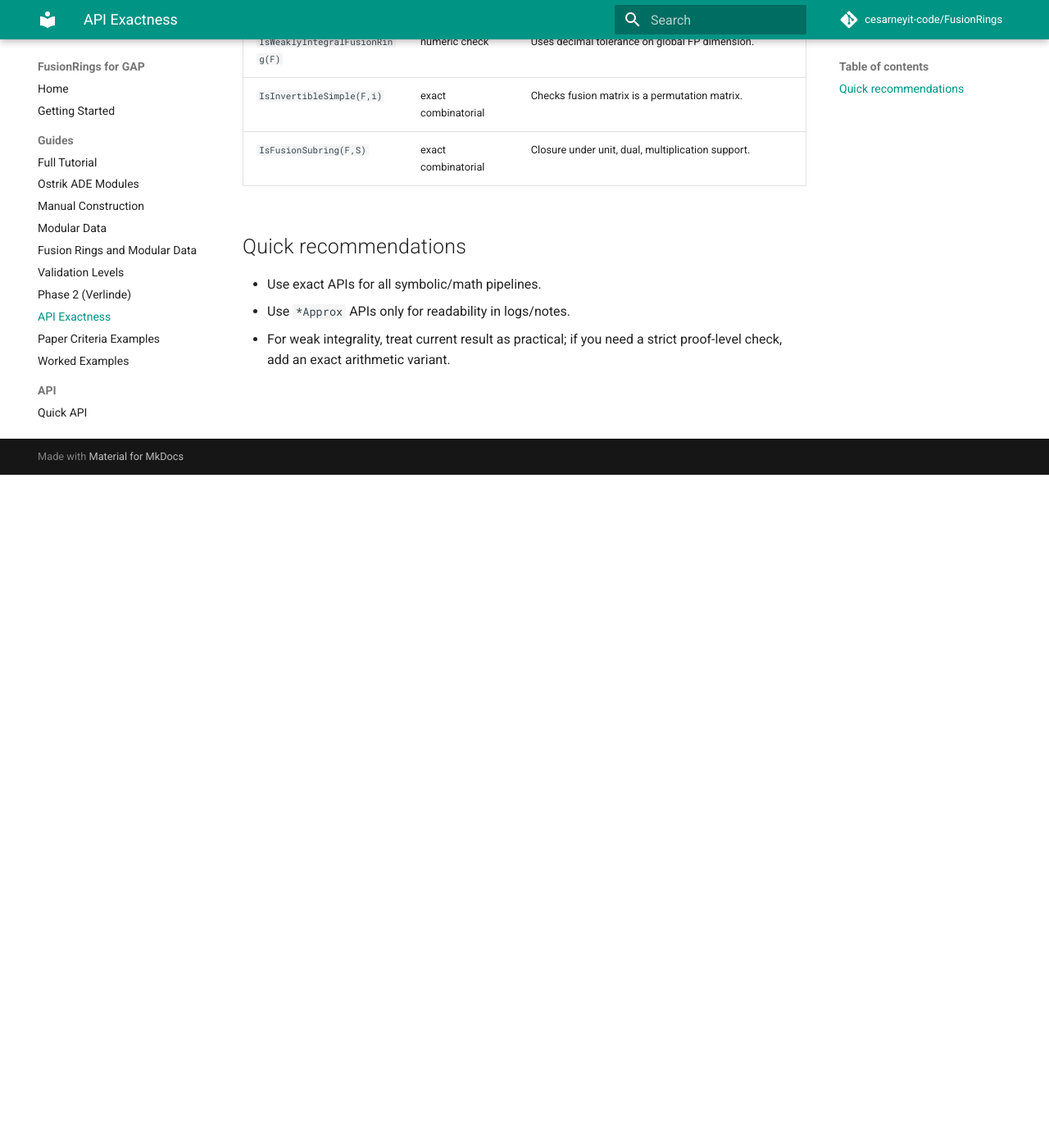
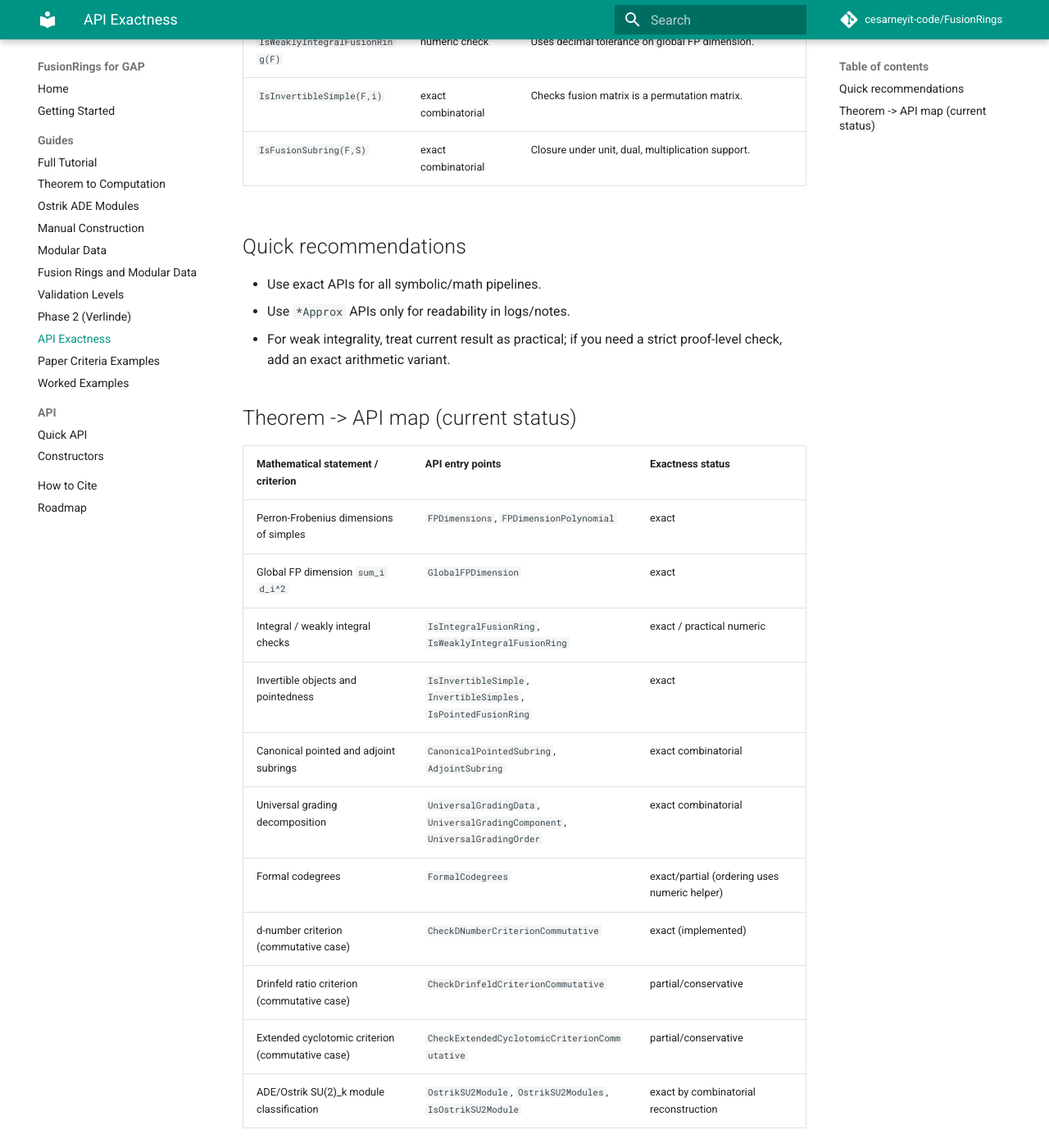
Before and after one commit to cesarneyit-code/FusionRings, an MkDocs documentation site: the page built from webdocs/guide/api-exactness.md, in a window 1280 px wide and 1400 px high, scrolled down 821 px. Shown: the whole window at 82% size. Built offline with MkDocs 1.6.1 and Material for MkDocs 9.7.7, drawn with Linux system fonts in a browser that asks for light colours; comment, search, counter and statistics services are not loaded.

Commit message:
Add theorem-to-API status table and end-to-end theorem tutorial

```diff
--- a/mkdocs.yml
+++ b/mkdocs.yml
@@ -37,6 +37,7 @@
   - Getting Started: guide/getting-started.md
   - Guides:
       - Full Tutorial: guide/full-tutorial.md
+      - Theorem to Computation: guide/theorem-to-computation.md
       - Ostrik ADE Modules: guide/ostrik-ade-modules.md
       - Manual Construction: guide/manual-construction.md
       - Modular Data: guide/modular-data.md
--- a/webdocs/guide/api-exactness.md
+++ b/webdocs/guide/api-exactness.md
@@ -25,3 +25,19 @@
 - Use `*Approx` APIs only for readability in logs/notes.
 - For weak integrality, treat current result as practical; if you need a strict
   proof-level check, add an exact arithmetic variant.
+
+## Theorem -> API map (current status)
+
+| Mathematical statement / criterion | API entry points | Exactness status |
+|---|---|---|
+| Perron-Frobenius dimensions of simples | `FPDimensions`, `FPDimensionPolynomial` | exact |
+| Global FP dimension `sum_i d_i^2` | `GlobalFPDimension` | exact |
+| Integral / weakly integral checks | `IsIntegralFusionRing`, `IsWeaklyIntegralFusionRing` | exact / practical numeric |
+| Invertible objects and pointedness | `IsInvertibleSimple`, `InvertibleSimples`, `IsPointedFusionRing` | exact |
+| Canonical pointed and adjoint subrings | `CanonicalPointedSubring`, `AdjointSubring` | exact combinatorial |
+| Universal grading decomposition | `UniversalGradingData`, `UniversalGradingComponent`, `UniversalGradingOrder` | exact combinatorial |
+| Formal codegrees | `FormalCodegrees` | exact/partial (ordering uses numeric helper) |
+| d-number criterion (commutative case) | `CheckDNumberCriterionCommutative` | exact (implemented) |
+| Drinfeld ratio criterion (commutative case) | `CheckDrinfeldCriterionCommutative` | partial/conservative |
+| Extended cyclotomic criterion (commutative case) | `CheckExtendedCyclotomicCriterionCommutative` | partial/conservative |
+| ADE/Ostrik SU(2)_k module classification | `OstrikSU2Module`, `OstrikSU2Modules`, `IsOstrikSU2Module` | exact by combinatorial reconstruction |
```
Also changed, not shown: webdocs/guide/theorem-to-computation.md (added, +144 -0 lines).
